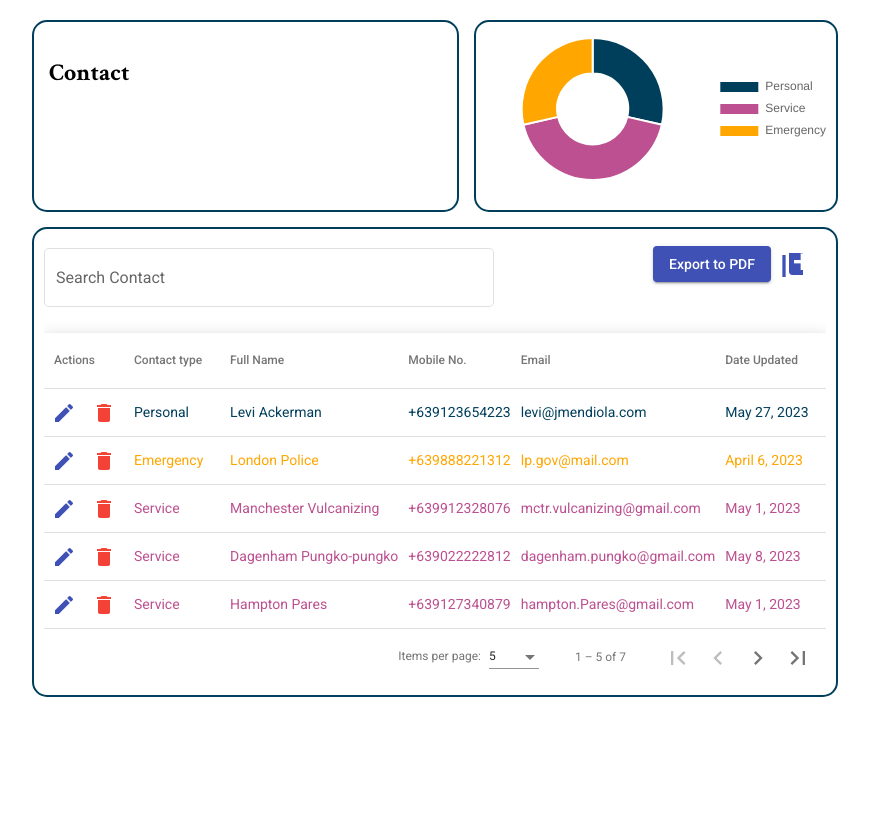
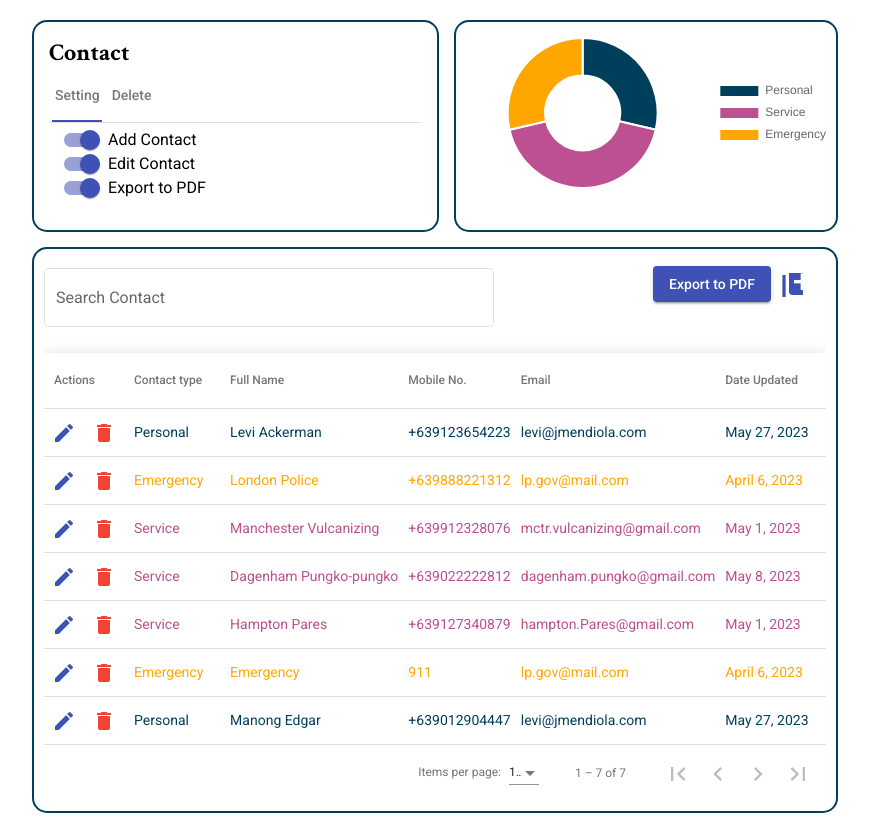
Before and after one commit to AngPayas055/contact-app, an Angular app: page / in a window 1280 px wide. Shown: the whole page, without its empty margins (205-1074 px from the left). Built offline with nearby package versions, Linux system fonts and the light colour scheme.

Commit message:
working disabled toggle

```diff
--- a/src/app/app.module.ts
+++ b/src/app/app.module.ts
@@ -10,6 +10,7 @@ import { DialogModule } from './modules/contact/dialog/dialog.module';
 import { MatSelectModule } from '@angular/material/select';
 import { FormsModule, ReactiveFormsModule } from '@angular/forms';
 import { MatPaginatorModule } from '@angular/material/paginator';
+import {MatTabsModule} from '@angular/material/tabs';
 //import { DoughnutChartComponent } from './modules/doughnut-chart/doughnut-chart.component';
 
 @NgModule({
@@ -25,7 +26,8 @@ import { MatPaginatorModule } from '@angular/material/paginator';
     MatSelectModule,
     FormsModule,
     ReactiveFormsModule,
-    MatPaginatorModule
+    MatPaginatorModule,
+    MatTabsModule
   ],
   providers: [],
   bootstrap: [AppComponent],
--- a/src/app/modules/contact/contact-main/contact-main.component.css
+++ b/src/app/modules/contact/contact-main/contact-main.component.css
@@ -52,15 +52,15 @@ th.mat-header-cell:last-of-type, td.mat-cell:last-of-type, td.mat-footer-cell:la
 }
 .chart-container{
     position: relative;
-    width: 400px;
-    height: 158px;
+    min-width: 380px;
+    height: 178px;
     padding: 15px 0;
     border: 2px solid #003f5c;
     border-radius: 15px;
     margin-bottom: 15px;
 }
 .header-section{
-    padding: 15px;
+    padding: 0 15px;
     border: 2px solid #003f5c;
     border-radius: 15px;
     margin-bottom: 15px;
@@ -79,12 +79,26 @@ th.mat-header-cell:last-of-type, td.mat-cell:last-of-type, td.mat-footer-cell:la
     margin-top: 15px;
 }
 ::ng-deep .mat-paginator .mat-form-field {
-    width: 50px !important; /* Adjust the width as needed */
+    width: 30px !important; /* Adjust the width as needed */
   }
 .mat-icon-size {
     font-size: 40px !important;
 }
-
+h2{
+    margin: 15px 0 0 0;
+}
+.setting{
+    padding: 5px 0 0 0;
+}
+::ng-deep.mat-tab-label, ::ng-deep.mat-tab-label-active{
+    min-width: 0!important;
+    padding: 3px!important;
+    margin: 3px!important;
+   }
+.no-scroll {
+    overflow: hidden;
+    padding-left: 15px;
+}
 
 
 @media only screen and (max-width: 825px) {
--- a/src/app/modules/contact/contact-main/contact-main.component.html
+++ b/src/app/modules/contact/contact-main/contact-main.component.html
@@ -3,7 +3,23 @@
         <div class="chart-cont-wrapper">
             <div class="header-section">
                 <h2>Contact</h2>
+                <mat-tab-group animationDuration="1000ms" class="tab-group">
+                    <mat-tab label="Setting">
+                        <div class="no-scroll">
+                            <mat-slide-toggle color="primary" formControlName="enableWifi" class="setting" [checked]="checkedAdd" (change)="toggleAddButton($event.checked)">Add Contact</mat-slide-toggle><br>
+                            <mat-slide-toggle color="primary" formControlName="acceptTerms" [checked]="checkedEdit" (change)="toggleEditButton($event.checked)">Edit Contact</mat-slide-toggle><br>
+                            <mat-slide-toggle color="primary" formControlName="acceptTerms" [checked]="checkedExport" (change)="toggleExportButton($event.checked)">Export to PDF</mat-slide-toggle>
+                        </div>
 
+                    </mat-tab>
+                    <mat-tab label="Delete">
+                        <div class="no-scroll">
+                            <mat-slide-toggle  color="warn" formControlName="acceptTerms" [checked]="checkedDelete" (change)="toggleDeleteButton($event.checked)" class="setting">Delete Contact</mat-slide-toggle>
+                        </div>
+
+                    </mat-tab>
+                    <!-- <mat-tab label="Third">Content 3</mat-tab> -->
+                </mat-tab-group>
 
             </div>
             <div class="chart-container">
@@ -23,8 +39,8 @@
                         <input matInput (keyup)="applyFilter($event)" placeholder="Ex. ium" #input>
                     </mat-form-field>
                     <span class="btn-contz">
-                        <button mat-raised-button color="primary" (click)="exportToPdf()">Export to PDF</button>
-                        <button mat-icon-button color="primary" (click)="onAdd()" class="large-icon-button">
+                        <button mat-raised-button color="primary" (click)="exportToPdf()" [disabled]="!checkedExport">Export to PDF</button>
+                        <button mat-icon-button color="primary" (click)="onAdd()" class="large-icon-button" [disabled]="!checkedAdd">
                             <mat-icon class="mat-icon-size">library_add</mat-icon>
                         </button>
                     </span>
@@ -56,11 +72,11 @@
                         <th mat-header-cell *matHeaderCellDef> <span class="th pl-ten">Actions</span></th>
                         <td mat-cell *matCellDef="let emprowContact">
                             <span class="d-flex td">
-                                <button mat-icon-button color="primary" (click)="onEdit(emprowContact)">
-                                <mat-icon>edit</mat-icon>
+                                <button mat-icon-button color="primary" (click)="onEdit(emprowContact)" [disabled]="!checkedEdit">
+                                    <mat-icon>edit</mat-icon>
                                 </button>
-                                <button mat-icon-button color="warn" (click)="onDelete(emprowContact)">
-                                <mat-icon>delete</mat-icon>
+                                <button mat-icon-button color="warn" (click)="onDelete(emprowContact)" [disabled]="!checkedDelete">
+                                    <mat-icon>delete</mat-icon>
                                 </button>
                             </span>
                         </td>
@@ -71,7 +87,7 @@
                     <!-- <tr mat-header-row *matHeaderRowDef="contactDisplayedColumnsWithObject.concat('actions')"></tr>
                     <tr mat-row *matRowDef="let emprowContact; columns: contactDisplayedColumnsWithObject.concat('actions')"></tr> -->
                 </table>
-                <mat-paginator [pageSizeOptions]="[5, 10, 25, 100]" (page)="paginatorPageEvent($event)" showFirstLastButtons></mat-paginator>
+                <mat-paginator [pageSizeOptions]="[10, 15, 30, 50]" (page)="paginatorPageEvent($event)" showFirstLastButtons></mat-paginator>
 
             </div>
 
--- a/src/app/modules/contact/contact-main/contact-main.component.ts
+++ b/src/app/modules/contact/contact-main/contact-main.component.ts
@@ -30,6 +30,10 @@ export class ContactMainComponent implements OnInit {
   contactDataSourceWithObjectColumn = new MatTableDataSource(this.contactData);
   colors:any = ['#003f5c','#bc5090','#ffa600']
   jData:any = []
+  checkedAdd:boolean = true
+  checkedEdit:boolean = true
+  checkedDelete:boolean = true
+  checkedExport:boolean = true
 
   @ViewChild('empTbSortContact') empTbSortContact = new MatSort();
   @ViewChild('empTbSortWithObjectContact') empTbSortWithObjectContact = new MatSort();
@@ -42,6 +46,18 @@ export class ContactMainComponent implements OnInit {
     private dialog: MatDialog,
     private datePipe: DatePipe) { }
 
+  toggleAddButton(checked: boolean) {
+    this.checkedAdd = checked;
+  }
+  toggleEditButton(checked: boolean) {
+    this.checkedEdit = checked;
+  }
+  toggleDeleteButton(checked: boolean) {
+    this.checkedDelete = checked;
+  }
+  toggleExportButton(checked: boolean) {
+    this.checkedExport = checked;
+  }
   paginatorPageEvent(event: PageEvent) {
     const startIndex = event.pageIndex * event.pageSize;
     const endIndex = startIndex + event.pageSize;
@@ -174,9 +190,9 @@ export class ContactMainComponent implements OnInit {
   ngAfterViewInit() {
     this.contactInstance()
     this.contactDataSource.paginator = this.paginator;
-    this.paginator.pageIndex = 0;
-    this.paginator.pageSize = 5; // Adjust the page size as needed
-    this.paginatorPageEvent(this.paginator);
+    // this.paginator.pageIndex = 0;
+    // this.paginator.pageSize = 5; // Adjust the page size as needed
+    // this.paginatorPageEvent(this.paginator);
   }
   contactInstance(){
     //this.empTbSortContact.disableClear = true;
--- a/src/app/modules/contact/contact.module.ts
+++ b/src/app/modules/contact/contact.module.ts
@@ -12,6 +12,8 @@ import { MatDialogModule } from '@angular/material/dialog';
 import { MatFormFieldModule } from '@angular/material/form-field';
 import { MatInputModule } from '@angular/material/input';
 import { MatPaginatorModule } from '@angular/material/paginator';
+import {MatTabsModule} from '@angular/material/tabs';
+import { MatSlideToggleModule } from '@angular/material/slide-toggle';
 
 @NgModule({
   declarations: [
@@ -28,7 +30,9 @@ import { MatPaginatorModule } from '@angular/material/paginator';
     MatDialogModule,
     MatFormFieldModule,
     MatInputModule,
-    MatPaginatorModule
+    MatPaginatorModule,
+    MatTabsModule,
+    MatSlideToggleModule
   ],
   exports:[
     MatTableModule,
```
